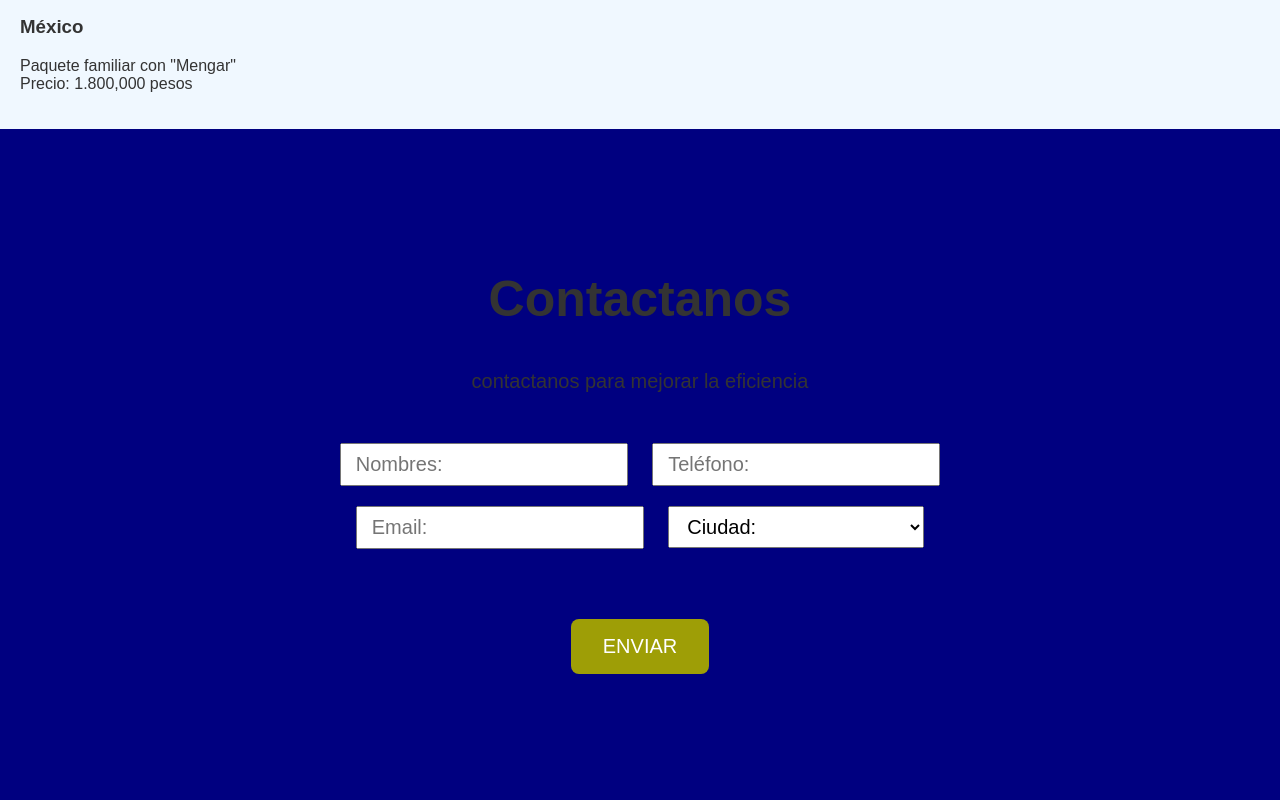
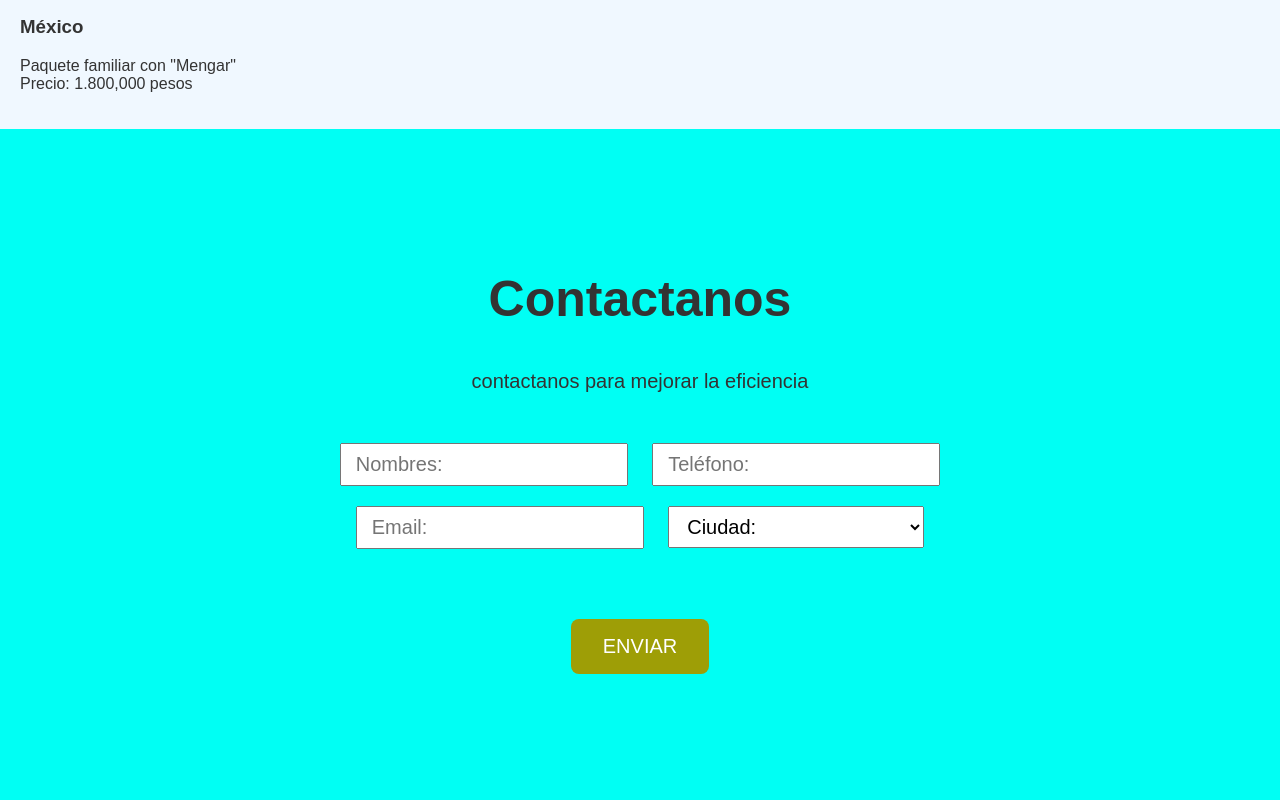
Before and after one commit to DANlE1/Exploratierra, a plain HTML site: page index.html in a window 1280 px wide. Shown: the part 1420-2220 px from the top of the page. Drawn offline with Linux system fonts and the light colour scheme.

Commit message:
Update styles.css

```diff
--- a/css/styles.css
+++ b/css/styles.css
@@ -133,7 +133,7 @@ section {
     width: 100%;
     text-align: center;
     padding: 100px 0;
-    background-color: #000080;
+    background-color: #00fff4;
 }
 
 #Contacto form{
```
